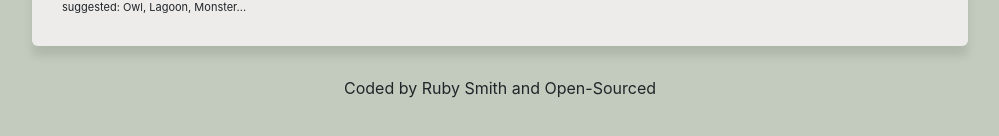
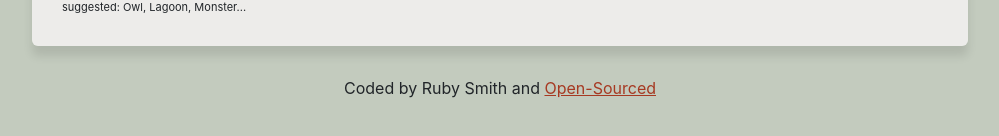
Before and after one commit to Roobsk91/plus-week1, a React (Create React App) app: page / in a window 1280 px wide. Shown: the part 288-424 px from the top of the page, without its empty margins (140-1139 px from the left). Built offline with nearby package versions, Linux system fonts and the light colour scheme; no server answers.

Commit message:
Aded footer link

```diff
--- a/src/App.js
+++ b/src/App.js
@@ -13,7 +13,7 @@ export default function App() {
         <Dictionary defaultWord="flower"/>
       </main>
       <footer className="App-footer">
-        Coded by Ruby Smith and Open-Sourced
+        Coded by Ruby Smith and <a href="https://github.com/Roobsk91/plus-week1" target="_blank" rel="noreferrer">Open-Sourced</a>
       </footer>
       </div>
      </div>
```
